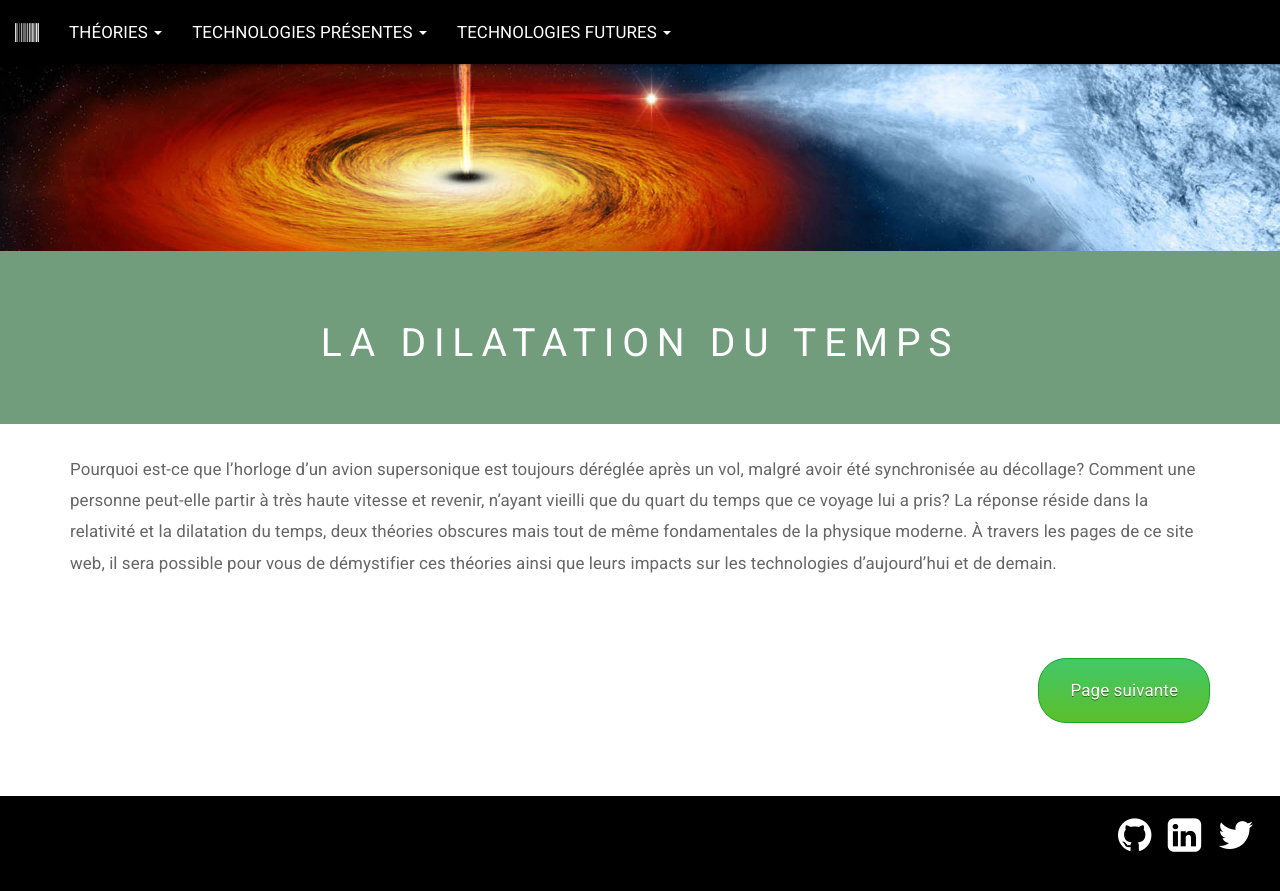
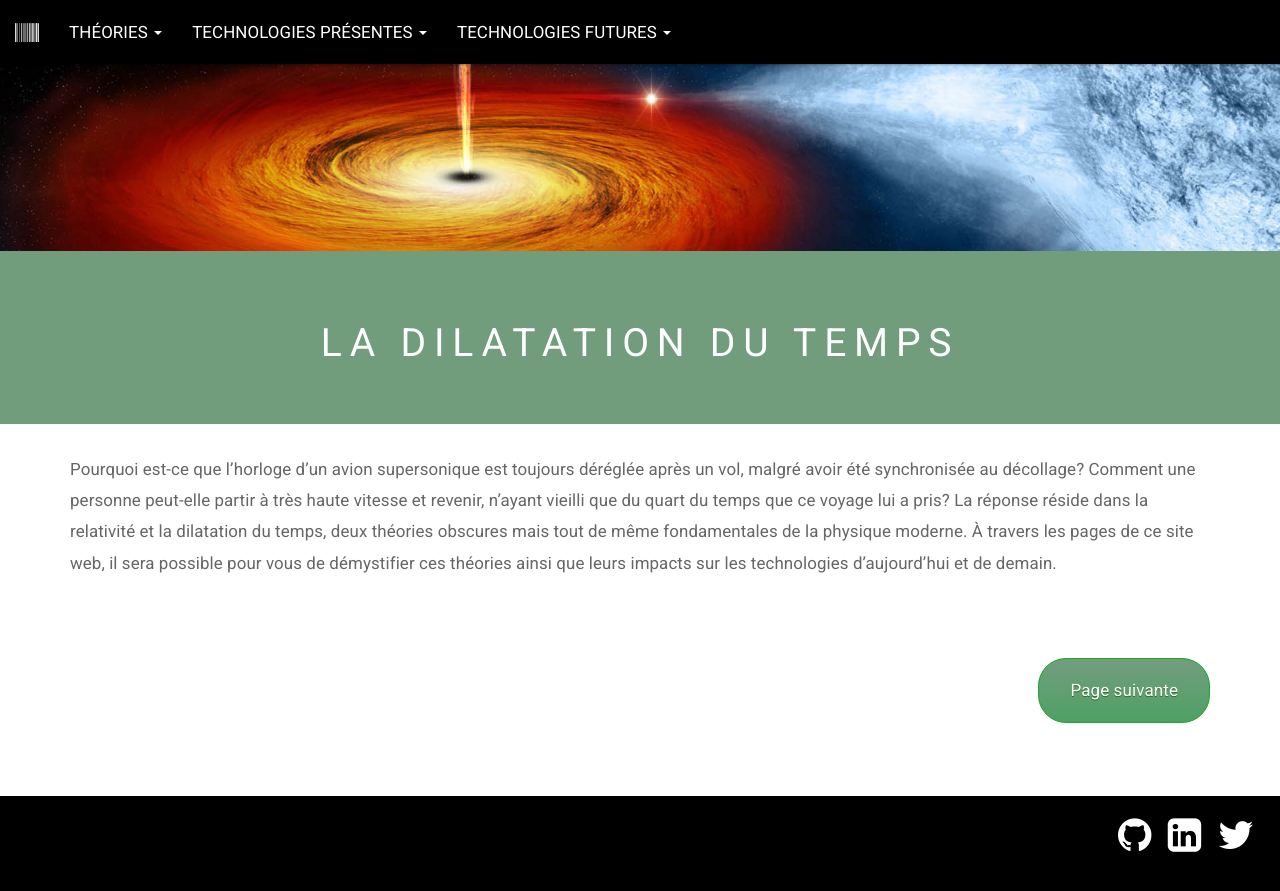
Before and after one commit to Fog100/Fog100.github.io, a Jekyll site: the page built from docs/index.html, in a window 1280 px wide. Shown: the top 891 px of the page. Built offline with Jekyll 4.4.1, drawn with Linux system fonts in a browser that asks for light colours; the list of posts is cut into pages by our own code.

Commit message:
Changed button color gradient to fit with jumbox

```diff
--- a/docs/assets/css/main.css
+++ b/docs/assets/css/main.css
@@ -178,8 +178,8 @@ h3:before {
 }
 
 .myButton {
-	background:linear-gradient(to bottom, #44c767 5%, #5cbf2a 100%);
-	background-color:#44c767;
+	background:linear-gradient(to bottom, #719d7d 5%, #4da164 100%);
+	background-color:#719d7d;
 	border-radius:28px;
 	border:1px solid #18ab29;
 	display:inline-block;
@@ -192,8 +192,8 @@ h3:before {
 	text-shadow:0px 1px 0px #2f6627;
 }
 .myButton:hover {
-	background:linear-gradient(to bottom, #5cbf2a 5%, #44c767 100%);
-	background-color:#5cbf2a;
+	background:linear-gradient(to bottom, #4da164 5%, #719d7d 100%);
+	background-color:#4da164;
 }
 .myButton:active {
 	position:relative;
```
